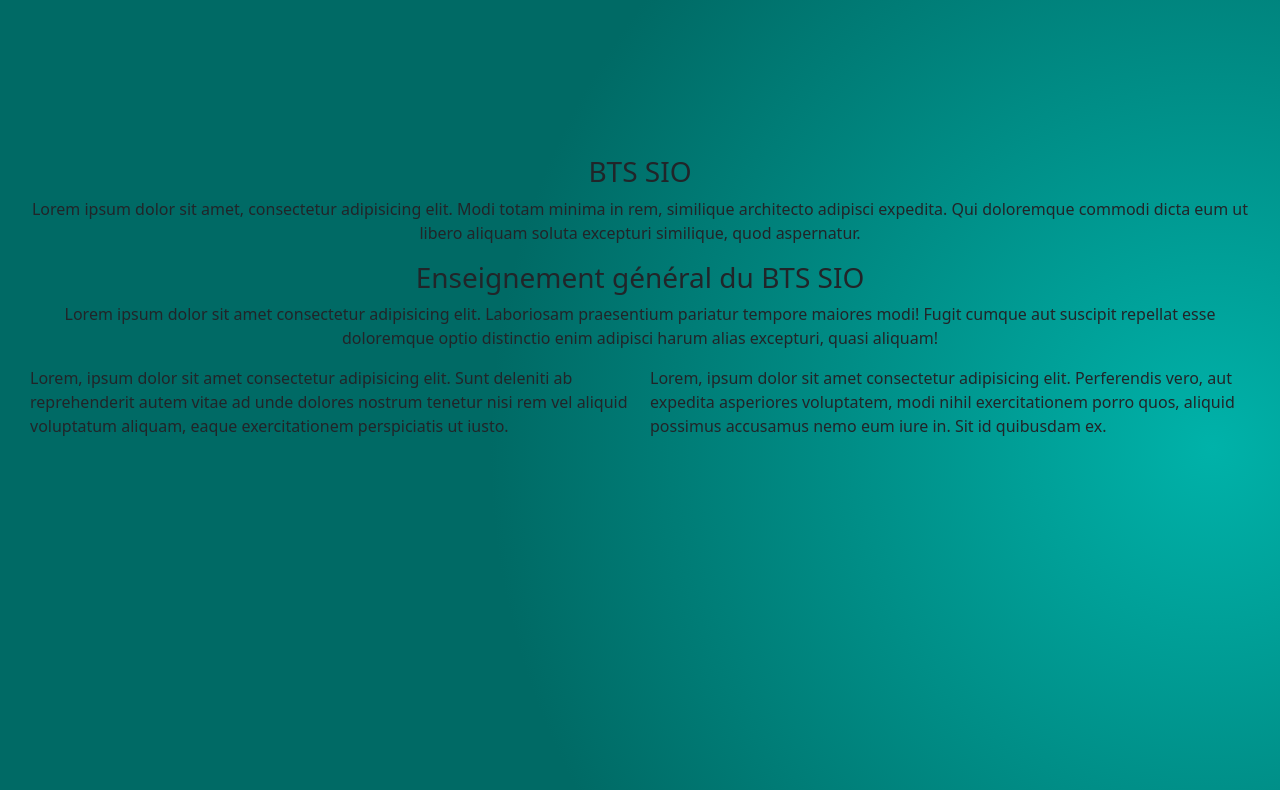
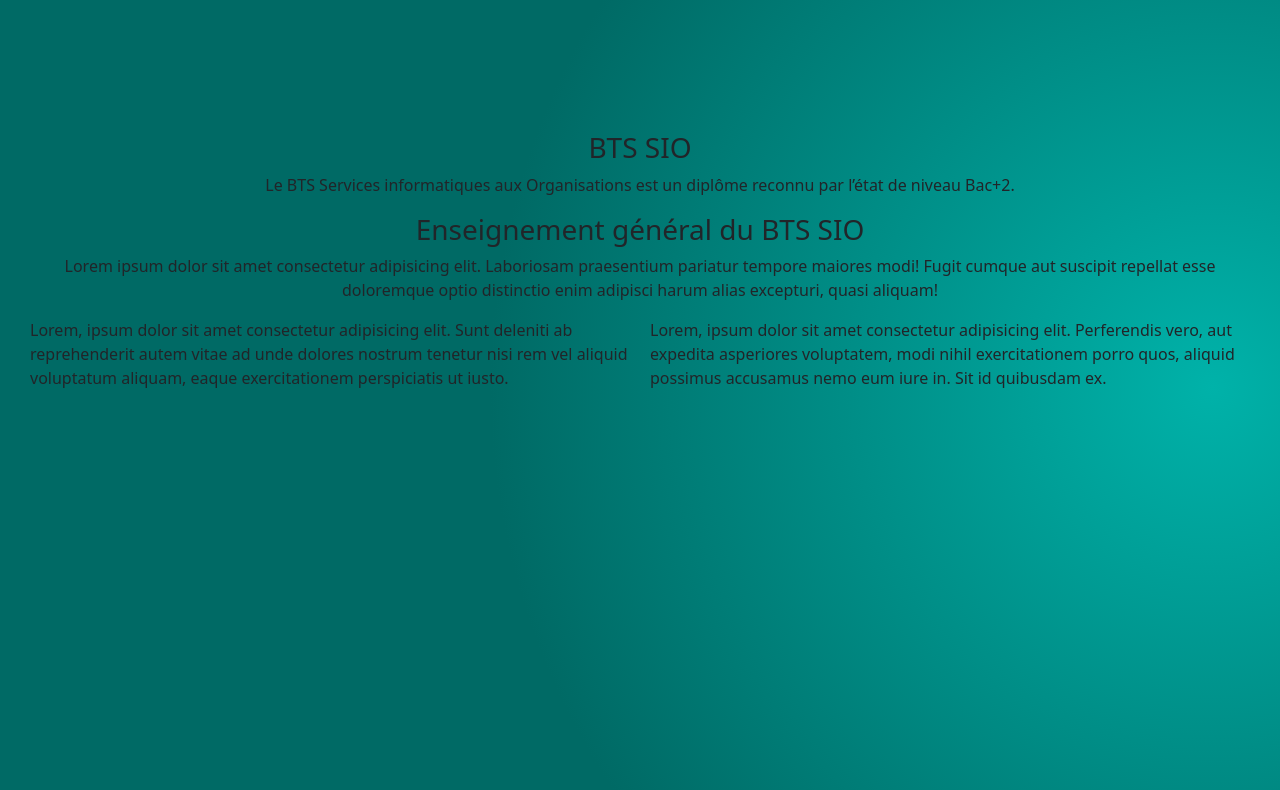
Before and after one commit to L-Paillet/laura_paillet, a plain HTML site: page html/bts.html in a window 1280 px wide. Shown: the part 136-926 px from the top of the page. Drawn offline with nearby package versions, Linux system fonts and the light colour scheme.

Commit message:
présentation BTS

```diff
--- a/html/bts.html
+++ b/html/bts.html
@@ -43,23 +43,21 @@
                 </a>
             </div>
         </nav>
-
+<!-- grid présentation BTS -->
         <div class="griddy">
             <div class="parent">
+                <!-- titre -->
                 <div class="d-flex justify-content-center presentationTitre">
-                    <h2>Qu'est-ce que le BTS SIO</h2>
+                    <h2>Qu'est-ce qu'un BTS SIO</h2>
                 </div>
-
+                <!-- text présentation général -->
                 <div class="btsText">
                     <div class="d-flex justify-content-center textChild">
                         <h3 class="btsTitre">
                             BTS SIO
                         </h3>
                         <p>
-                            Lorem ipsum dolor sit amet, consectetur adipisicing elit. Modi totam minima in rem,
-                            similique architecto adipisci expedita.
-                            Qui doloremque commodi dicta eum ut libero aliquam soluta excepturi similique,
-                            quod aspernatur.
+                            Le BTS Services informatiques aux Organisations est un diplôme reconnu par l’état de niveau Bac+2.
                         </p>
                         <h3 class="btsTitre">
                             Enseignement général du BTS SIO
```
